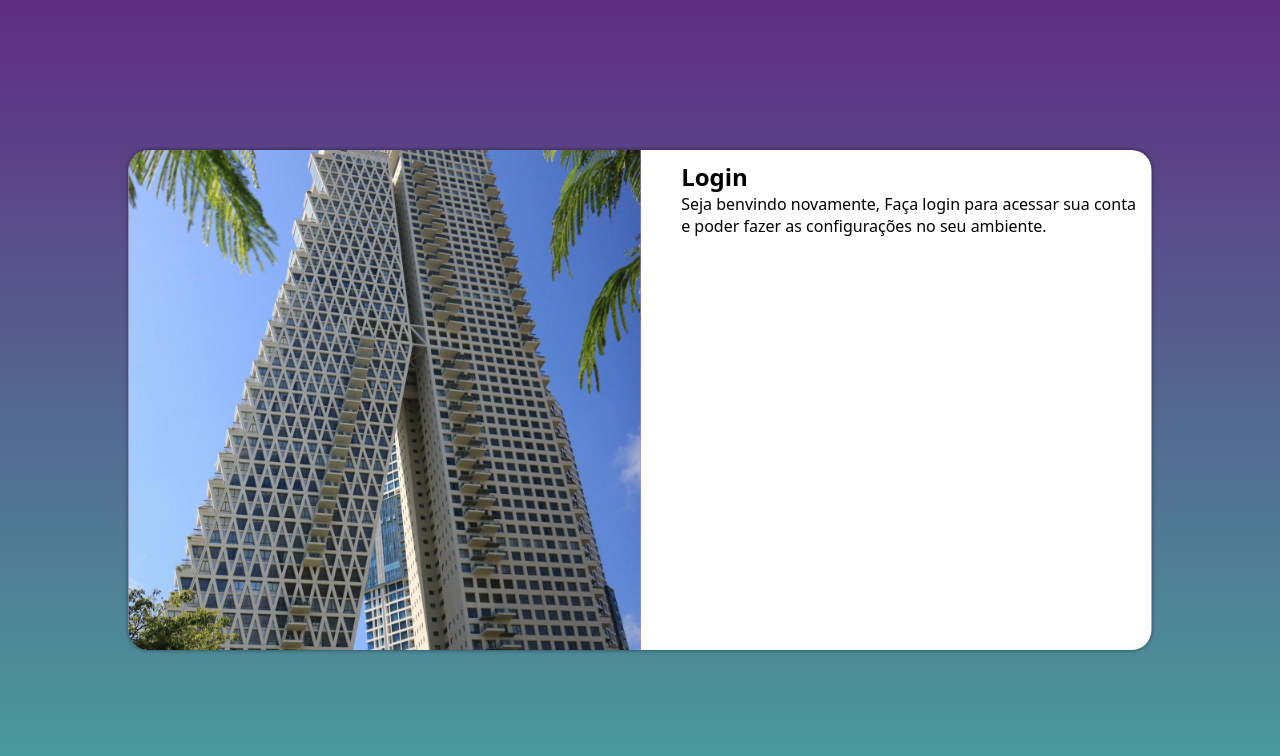
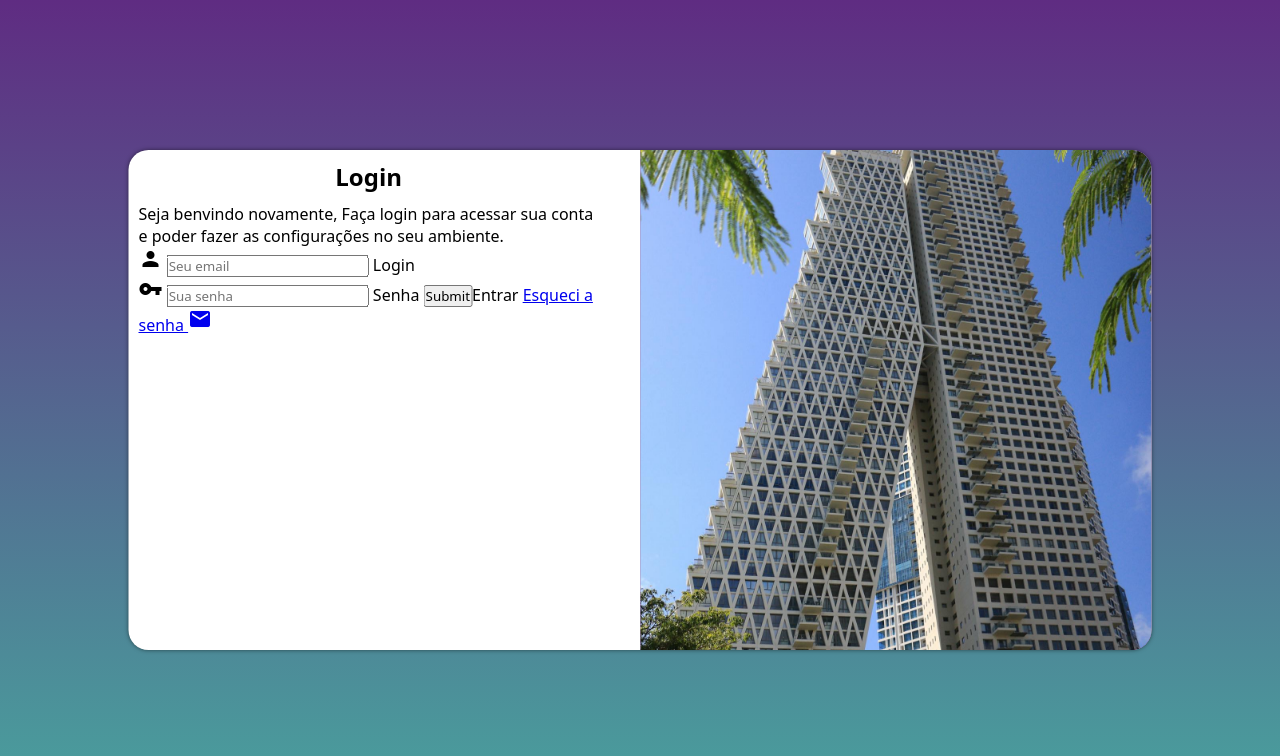
Before and after one commit to eliseuquingalo12/projecto_tela_login, a plain HTML site: page index.html in a window 1280 px wide. Drawn offline with Linux system fonts and the light colour scheme.

Commit message:
adicionei conteúdos na tela

```diff
--- a/estilos/media-queries.css
+++ b/estilos/media-queries.css
@@ -28,13 +28,16 @@
         width: 1023px;
     }
      section#login >  div#imagem{
-        float: left;
+        float: right;
         width: 50%;
         height: 100%;
     }
     section#login > div#formulario{
-        float: right;
+        float: left;
         width: 45%;
 
     }
+    div#formulario > p{
+    font-size: 1em;
 }
+}
--- a/estilos/style.css
+++ b/estilos/style.css
@@ -27,7 +27,7 @@
         top: 50%;
         transform: translate(-50%, -50%);;
         background-color: white;
-        width: 250px;
+        width: 255px;
         height: 500px;
         border-radius: 20px;
         overflow: hidden;
@@ -49,3 +49,11 @@ section#login > div#formulario{
     display: block;
     padding: 10px;
 }
+div#formulario > h1{
+    text-align: center;
+    margin-bottom: 10px;
+}
+
+div#formulario > p{
+    font-size: 0.8em;
+}
--- a/index.html
+++ b/index.html
@@ -5,6 +5,7 @@
     <meta name="viewport" content="width=device-width, initial-scale=1.0">
     <link rel="stylesheet" href="estilos/style.css">
     <link rel="stylesheet" href="estilos/media-queries.css">
+    <link href="https://fonts.googleapis.com/icon?family=Material+Icons" rel="stylesheet">
     <title>Tela de Login</title>
 </head>
 <body>
@@ -15,7 +16,21 @@
              <div id="formulario">
                 <h1>Login</h1>
                 <p>Seja benvindo novamente, Faça login para acessar sua conta e poder fazer as configurações no seu ambiente.</p>
-                <form action="login.php" method="post"></form>
+                <form action="login.php" method="post" autocomplete="on">
+                    <div class="campo">
+                    <i class="material-icons">person</i>
+                    <input type="email" name="login" id="ilogin" placeholder="Seu email" required autocomplete="email" maxlength="30">
+                    <label for="ilogin">Login</label>
+                    </div>
+                    <div class="campo">
+                       <i class="material-icons">vpn_key</i>
+                        <input type="password" name="senha" id="isenha" placeholder="Sua senha" required autocomplete="current-password" minlength="8" maxlength="15"> <label for="isenha">Senha</label>
+                        <input type="submit">Entrar
+                        <a href="#">Esqueci a senha
+                            <i class="material-icons">mail</i>
+                        </a>
+                    </div>
+                </form>
              </div>
         </section>
     </main>
```
